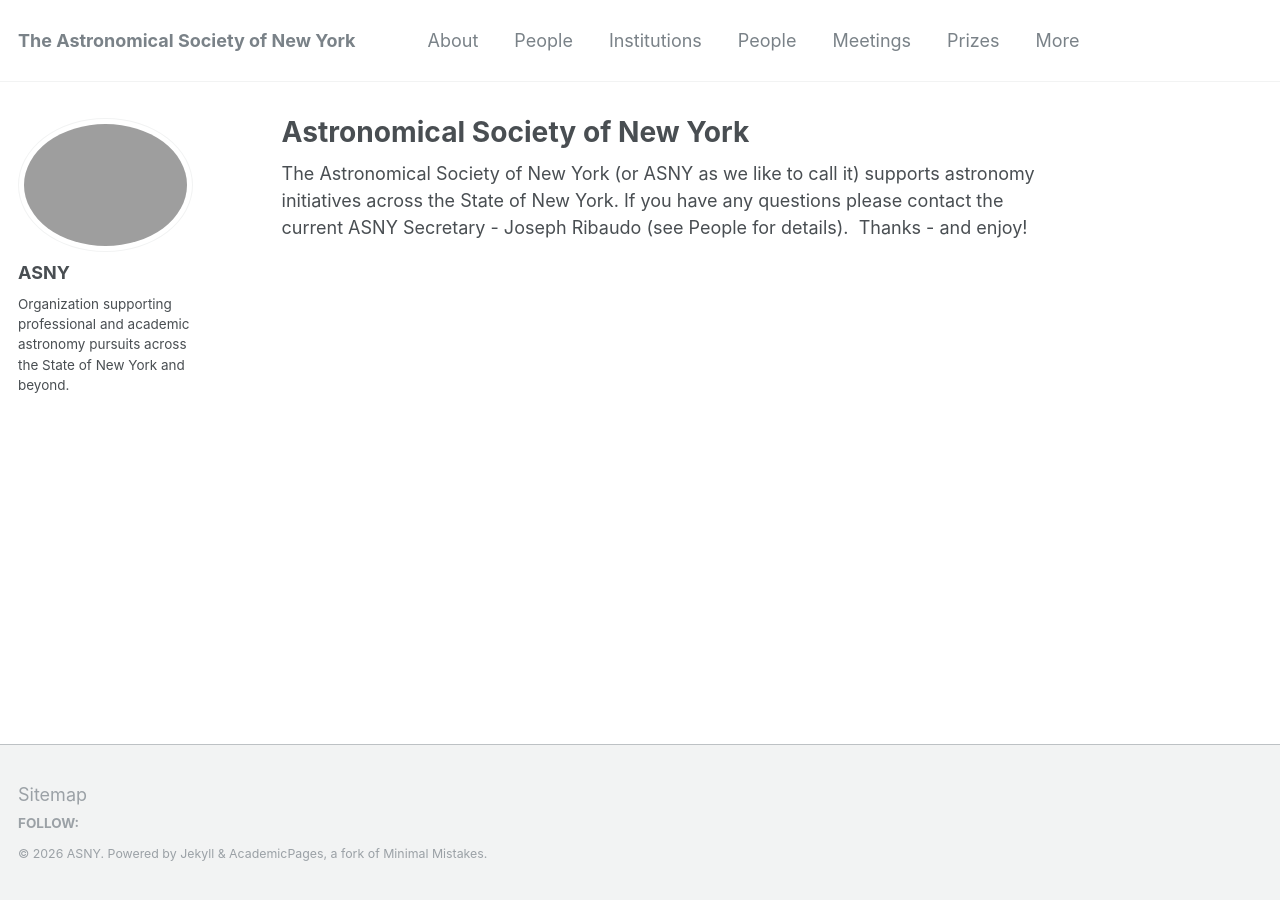
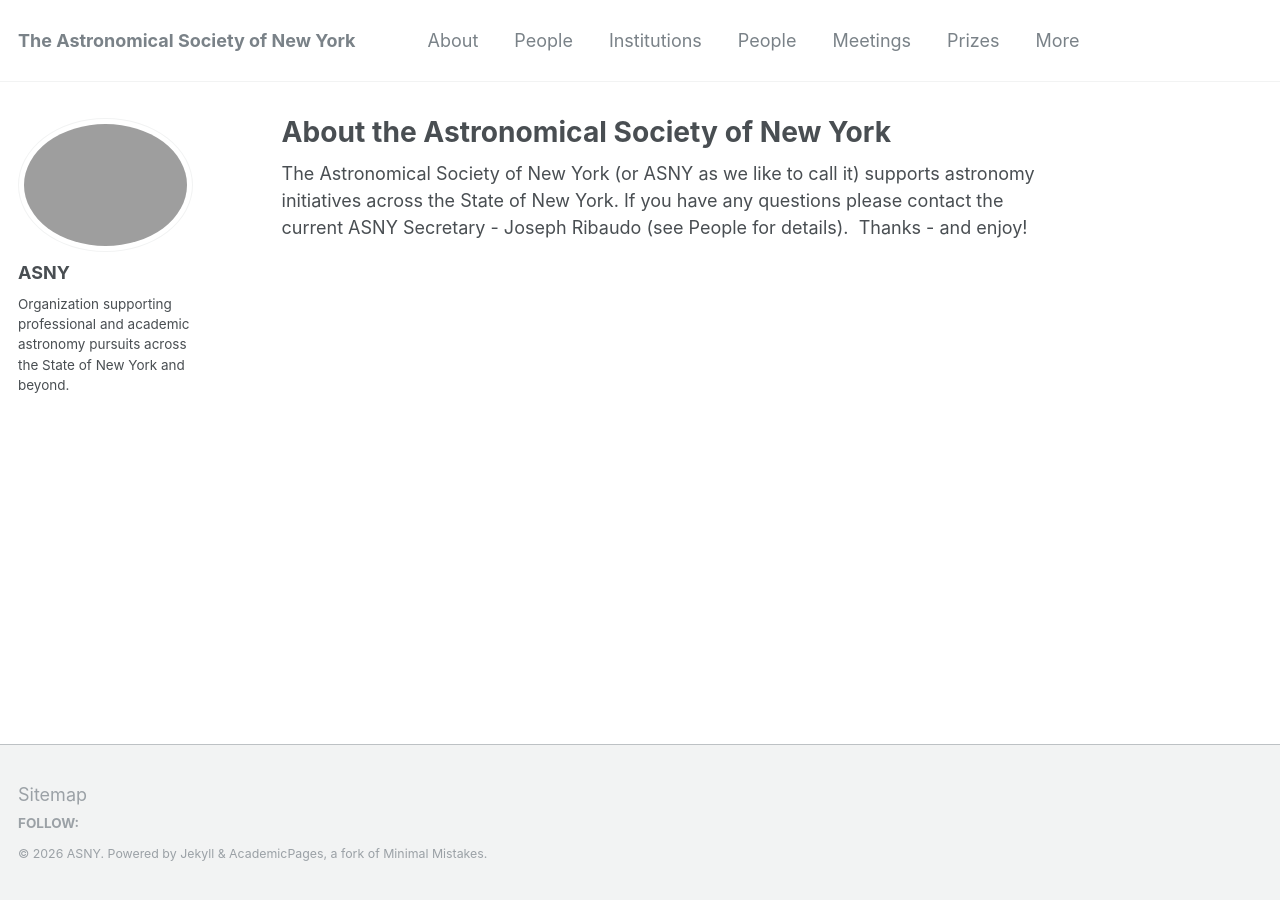
Before and after one commit to AstroNewYork/AstroNewYork.github.io, a Jekyll site: the page built from _pages/about.md, in a window 1280 px wide. Built offline with Jekyll 4.4.1, drawn with Linux system fonts in a browser that asks for light colours.

Commit message:
Update about.md

```diff
--- a/_pages/about.md
+++ b/_pages/about.md
@@ -1,7 +1,7 @@
 ---
 permalink: /
-title: "Astronomical Society of New York"
-excerpt: "Home"
+title: "About the Astronomical Society of New York"
+excerpt: "About"
 author_profile: true
 redirect_from:
   - /about/
```
